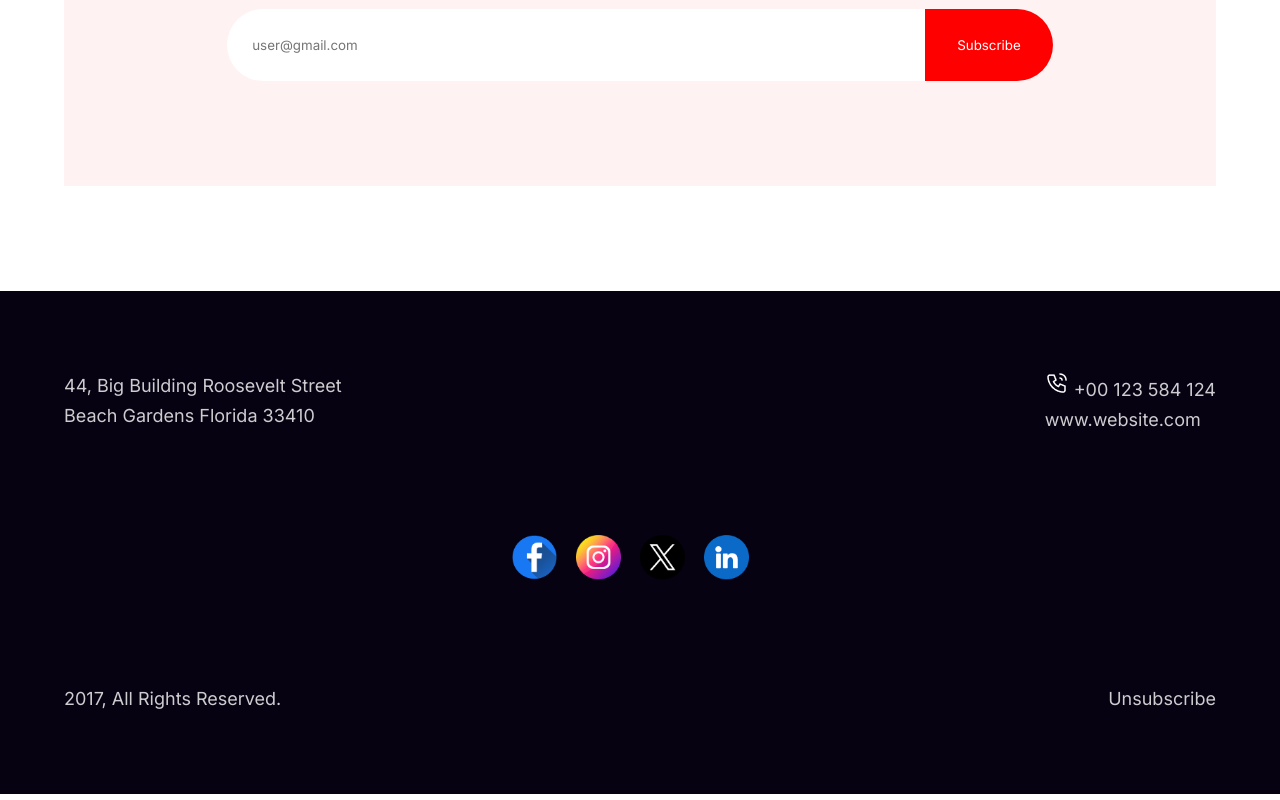
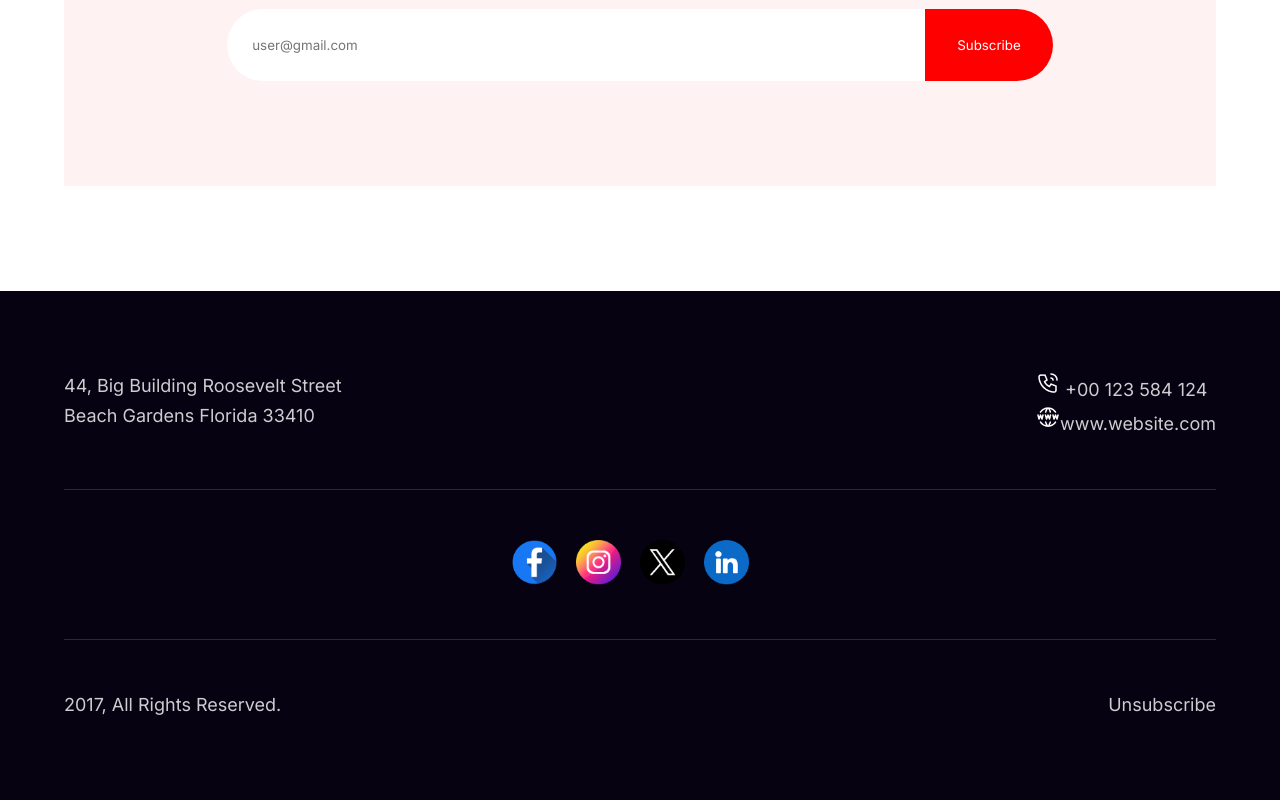
Before and after one commit to devsifat1/B9A1, a plain HTML site: page index.html in a window 1280 px wide. Shown: the part 5902-6702 px from the top of the page. Drawn offline with Linux system fonts and the light colour scheme.

Commit message:
footer line added

```diff
--- a/index.html
+++ b/index.html
@@ -145,7 +145,7 @@
                 </div>
                 <div>
                     <p><img src="images/Call.png" alt=""> +00 123 584 124</p>
-                    <p>www.website.com</p>
+                    <p><img src="images/Website.png" alt="">www.website.com</p>
                 </div>
             </div>
 
--- a/styles/style.css
+++ b/styles/style.css
@@ -451,11 +451,17 @@ footer {
     justify-content: space-between;
 }
 
-.icon{
+.icon {
     display: flex;
     justify-content: center;
-    padding: 100px 0;
+    padding: 50px 0;
+    margin: 50px 0;
+    border-top: 1px solid rgba(255, 255, 255, 0.15);    ;
+    border-bottom: 1px solid rgba(255, 255, 255, 0.15);
+
+
 }
-.icon img{
+
+.icon img {
     width: 70%;
 }
```
